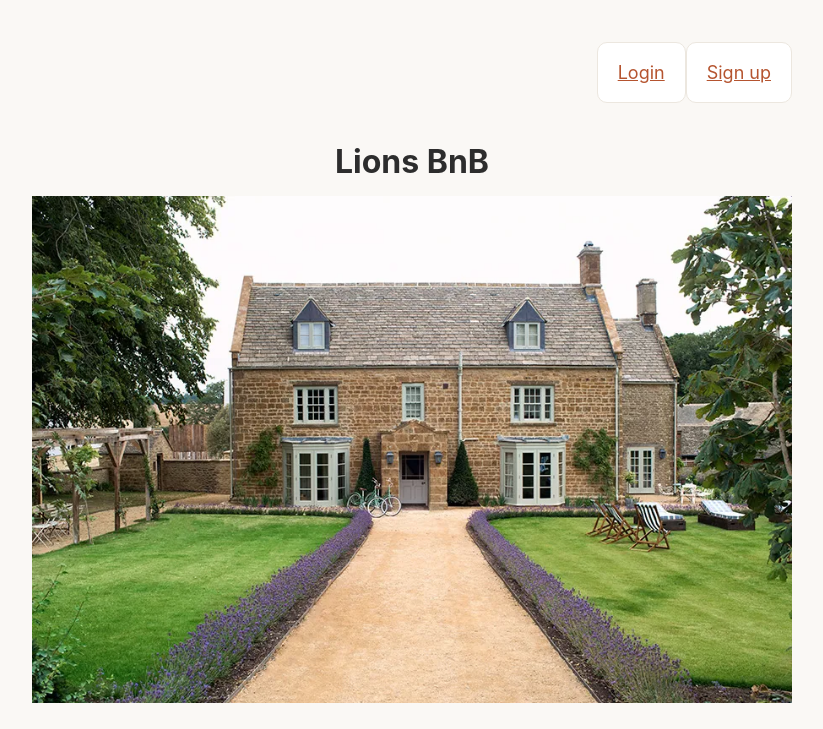
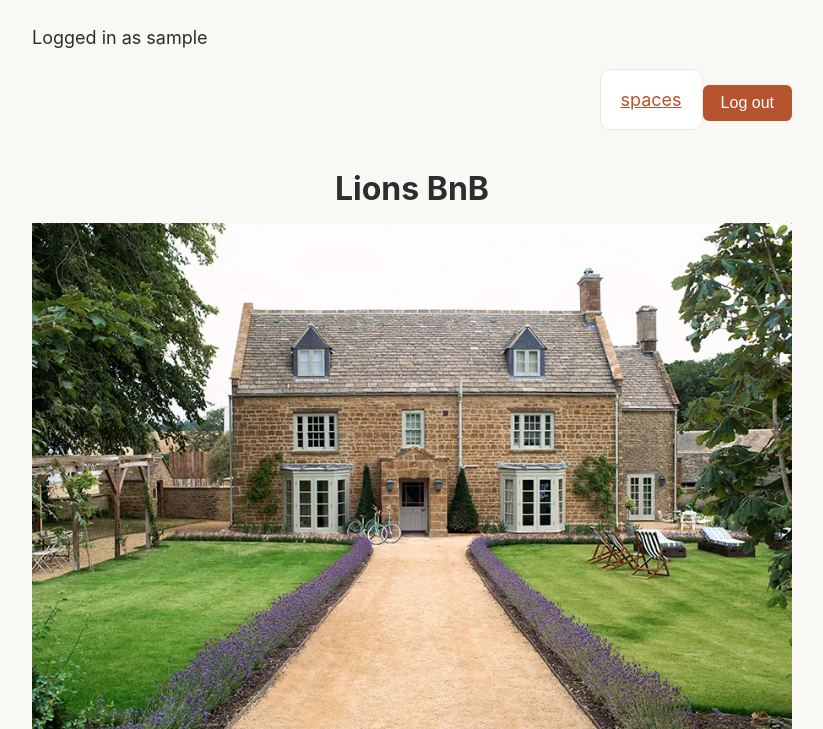
Before and after one commit to syed653/Makers_bnb, a Flask app: page / in a window 1280 px wide. Shown: the top 729 px of the page, without its empty margins (228-1051 px from the left). Before the commit the page ends 703 px from the top, so only its background shows below. Run offline with Flask 3, Linux system fonts and the light colour scheme; the visitor is signed in with stand-in values (Sample User, id 1).

Commit message:
login button feature added

```diff
--- a/app.py
+++ b/app.py
@@ -24,11 +24,15 @@ app.secret_key = "some_really_secret_key"
 #   ; open http://localhost:5001/index
 @app.route("/", methods=["GET"])
 def index():
+    # connection = get_flask_database_connection(app)
+    # spaces = SpaceRepository(connection).all()
     delay = random.randint(2, 3)
     return render_template("index.html", delay=delay)
 
 @app.route('/index', methods=['GET'])
 def get_index():
+    # connection = get_flask_database_connection(app)
+    # spaces = SpaceRepository(connection).all()
     delay = random.randint(5, 30)
     return render_template('index.html', delay=delay)
 
--- a/templates/index.html
+++ b/templates/index.html
@@ -11,13 +11,23 @@
     </head>
 
     <header>
+        {% if session.get('username') %}
+        Logged in as {{ session['username'] }}
         <ul class="nav_button">
-        <li><a href = "/login">Login</a></li>
-        <li><a href = "/signup">Sign up</a></li>
+        <li><a href = "/spaces">spaces</a></li>
+        <form method="POST" action="/logout" style="display:inline">
+        <input type="submit" value="Log out">
+        </ul>
+        {% else %}
+        <a class="nav_button" href="/login">Log in</a>
+        <a class="nav_button" href="/signup">sign up</a>
+        {% endif %}
         </ul>
     </header>
     <body>
         <h1 class="main_h1" >Lions BnB</h1>
+
+
 
         <img src="static/main-BnB.webp" alt="Main image" width="100%">
 
@@ -26,3 +36,28 @@
         <img src="static/virus alert.jpeg" alt="" style="max-width:300px;">
     </div>
 </html>
+
+
+
+<!-- <div id="carouselExampleControls" class="carousel slide" data-ride="carousel">
+  <div class="carousel-inner">
+    {% for space in spaces %}
+
+        <div class="carousel-item {% if loop.index == 1 %} active {% endif %}" id="slide{{ loop.index }}">
+                <h2><a href="/spaces/{{ space.id }}">{{ space.name }}</a></h2>
+                <p>{{ space.description }}</p>
+                <p>£{{ space.price }} per night</p>
+        </div> -->
+
+
+    {% endfor %}
+ <!-- </div>
+  <a class="carousel-control-prev" href="#pageCarousel" role="button" data-slide="prev">
+    <span class="carousel-control-prev-icon bg-primary" aria-hidden="true"></span>
+    <span class="sr-only">Previous</span>
+  </a>
+  <a class="carousel-control-next" href="#pageCarousel" role="button" data-slide="next">
+    <span class="carousel-control-next-icon bg-primary" aria-hidden="true"></span>
+    <span class="sr-only">Next</span>
+  </a>
+</div> -->
--- a/templates/spaces/index.html
+++ b/templates/spaces/index.html
@@ -1,4 +1,10 @@
 {% include "_nav.html" %}
+
+<header>
+    <ul class="nav_button">
+    <li><a href = "/">Home</a></li>
+    </ul>
+</header>
 
 <h1>Spaces</h1>
 <a href="/spaces/new">List a new space</a>
--- a/templates/spaces/new.html
+++ b/templates/spaces/new.html
@@ -1,4 +1,10 @@
 {% include "_nav.html" %}
+
+<header>
+    <ul class="nav_button">
+    <li><a href = "/">Home</a></li>
+    </ul>
+</header>
 
 <h1>List a new space</h1>
 <form method="POST" action="/spaces">
--- a/templates/spaces/show.html
+++ b/templates/spaces/show.html
@@ -1,4 +1,10 @@
 {% include "_nav.html" %}
+
+<header>
+    <ul class="nav_button">
+    <li><a href = "/">Home</a></li>
+    </ul>
+</header>
 
 <h1>{{ space.name }}</h1>
 <p>{{ space.description }}</p>
```
